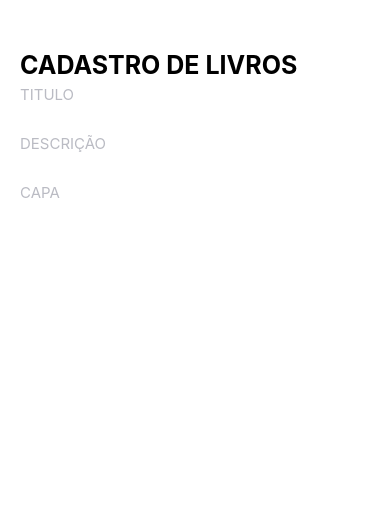
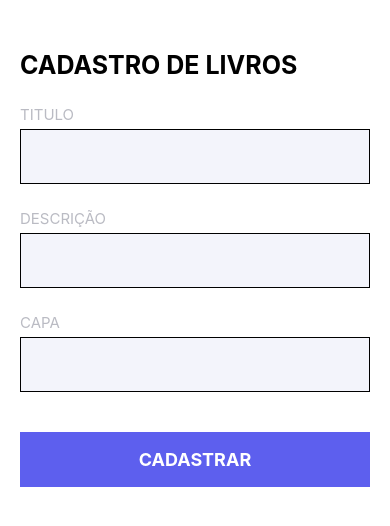
Before and after one commit to marianasgit/appLibri, a React Native app in the folder appLibri/: screen / in a window 390 px wide. Shown: the top 526 px of the page. Built offline with nearby package versions, Linux system fonts and the light colour scheme.

Commit message:
criando componentes

```diff
--- /dev/null
+++ b/appLibri/src/components/button.js
@@ -0,0 +1,35 @@
+import React from "react";
+import { TouchableOpacity, StyleSheet, Text } from "react-native";
+
+import COLORS from "../const/colors";
+
+const Button = ({title}) => {
+
+    return (
+
+        <TouchableOpacity style={estilos.button} activeOpacity={0.5} >
+            <Text style={estilos.title} >{title}</Text>
+        </TouchableOpacity>
+    );
+}
+
+const estilos = StyleSheet.create({
+
+    button: {
+        height: 55,
+        width: '100%',
+        backgroundColor: COLORS.blue,
+        justifyContent: "center",
+        alignItems: "center",
+        marginVertical: 20,
+    },
+
+    title: {
+        color: COLORS.white,
+        fontWeight: "bold",
+        fontSize: 18,
+    }
+
+});
+
+export default Button;
--- a/appLibri/src/components/input.js
+++ b/appLibri/src/components/input.js
@@ -3,12 +3,18 @@ import { View, Text, TextInput, StyleSheet } from "react-native";
 
 import COLORS from "../const/colors";
 
-const Input = ({label}) => {
+const Input = ({ label }) => {
 
     return (
 
-        <View style= {estilos.formContainer} >
-            <Text style= {estilos.inputLabel} >{label}</Text>
+        <View style={estilos.formContainer} >
+
+            <Text style={estilos.inputLabel} >{label}</Text>
+
+            <View style={estilos.inputContainer}>
+                <TextInput style={estilos.textInput} />
+            </View>
+
         </View>
 
     );
@@ -27,6 +33,21 @@ const estilos = StyleSheet.create({
         color: COLORS.gray,
     },
 
+    inputContainer: {
+        height: 55,
+        backgroundColor: COLORS.light,
+        flexDirection: "row",
+        paddingHorizontal: 15,
+        borderWidth: 0.5,
+        alignItems: "center",
+
+    },
+
+    textInput: {
+        color: COLORS.darkBlue,
+        flex: 1,
+    }
+
 });
 
 export default Input;
--- a/appLibri/src/telas/Cadastro.js
+++ b/appLibri/src/telas/Cadastro.js
@@ -1,23 +1,26 @@
 import React from 'react';
-import {Text, View, StyleSheet, SafeAreaView, ScrollView} from 'react-native';
+import { Text, View, StyleSheet, SafeAreaView, ScrollView } from 'react-native';
+
+import COLORS from '../const/colors';
 
 import Input from '../components/input';
-import COLORS from '../const/colors';
+import Button from '../components/button';
 
 const Cadastro = () => {
   const nome = 'Tela de Cadastro';
 
   return (
-    <SafeAreaView style= {estilos.safe} >
-      <ScrollView style= {estilos.scroll}>
+    <SafeAreaView style={estilos.safe} >
+      <ScrollView style={estilos.scroll}>
 
-        <Text style= {estilos.textTitle}>CADASTRO DE LIVROS</Text>
+        <Text style={estilos.textTitle}>CADASTRO DE LIVROS</Text>
 
-        <View>
+        <View style={estilos.viewForm}>
 
           <Input label="TITULO" />
           <Input label="DESCRIÇÃO" />
           <Input label="CAPA" />
+          <Button title="CADASTRAR"/>
 
         </View>
       </ScrollView>
@@ -43,7 +46,10 @@ const estilos = StyleSheet.create({
     fontWeight: 'bold',
   },
 
-  viewForm: {},
+  viewForm: {
+    marginVertical: 20,
+
+  },
 
 });
 
```
